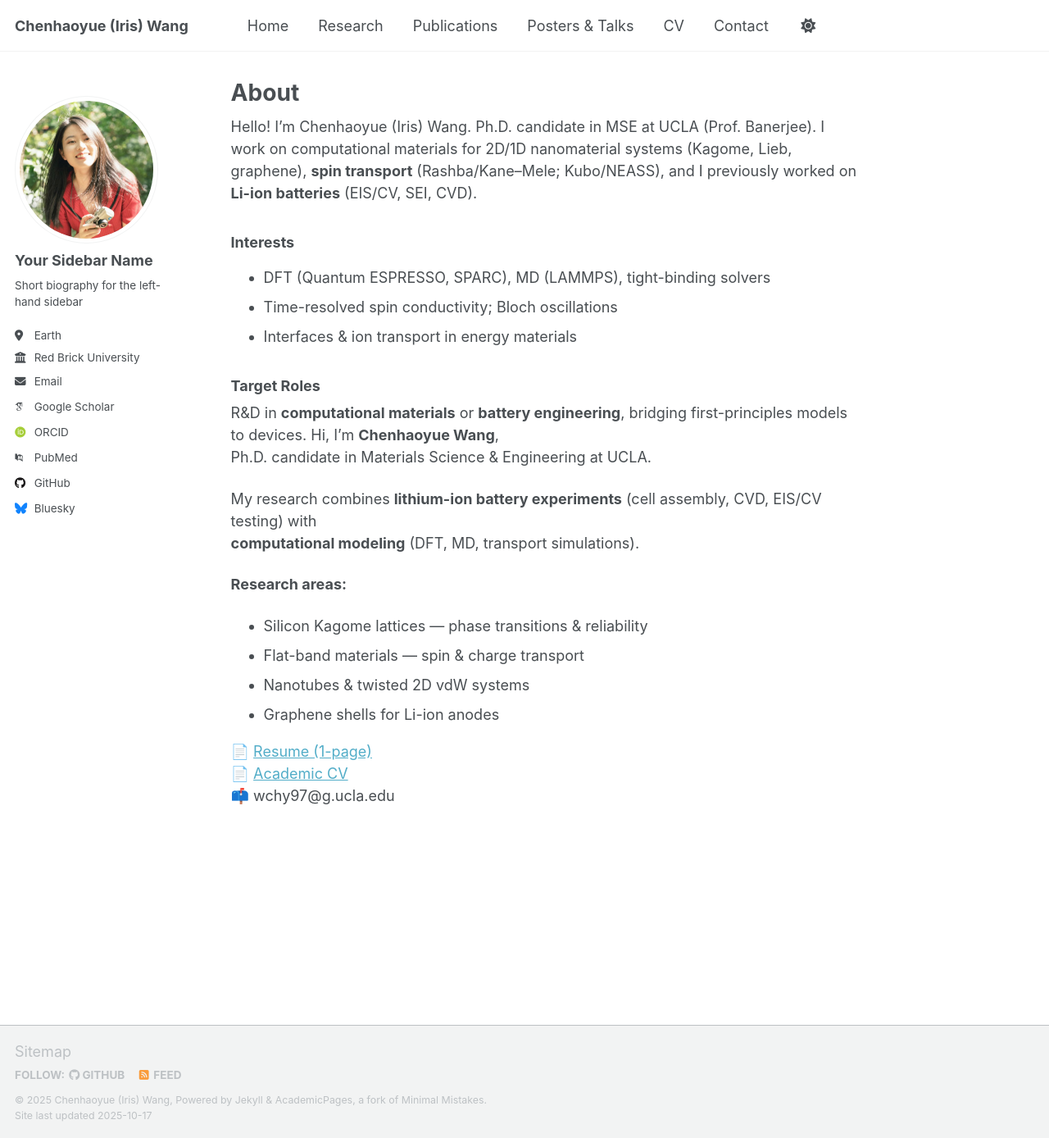
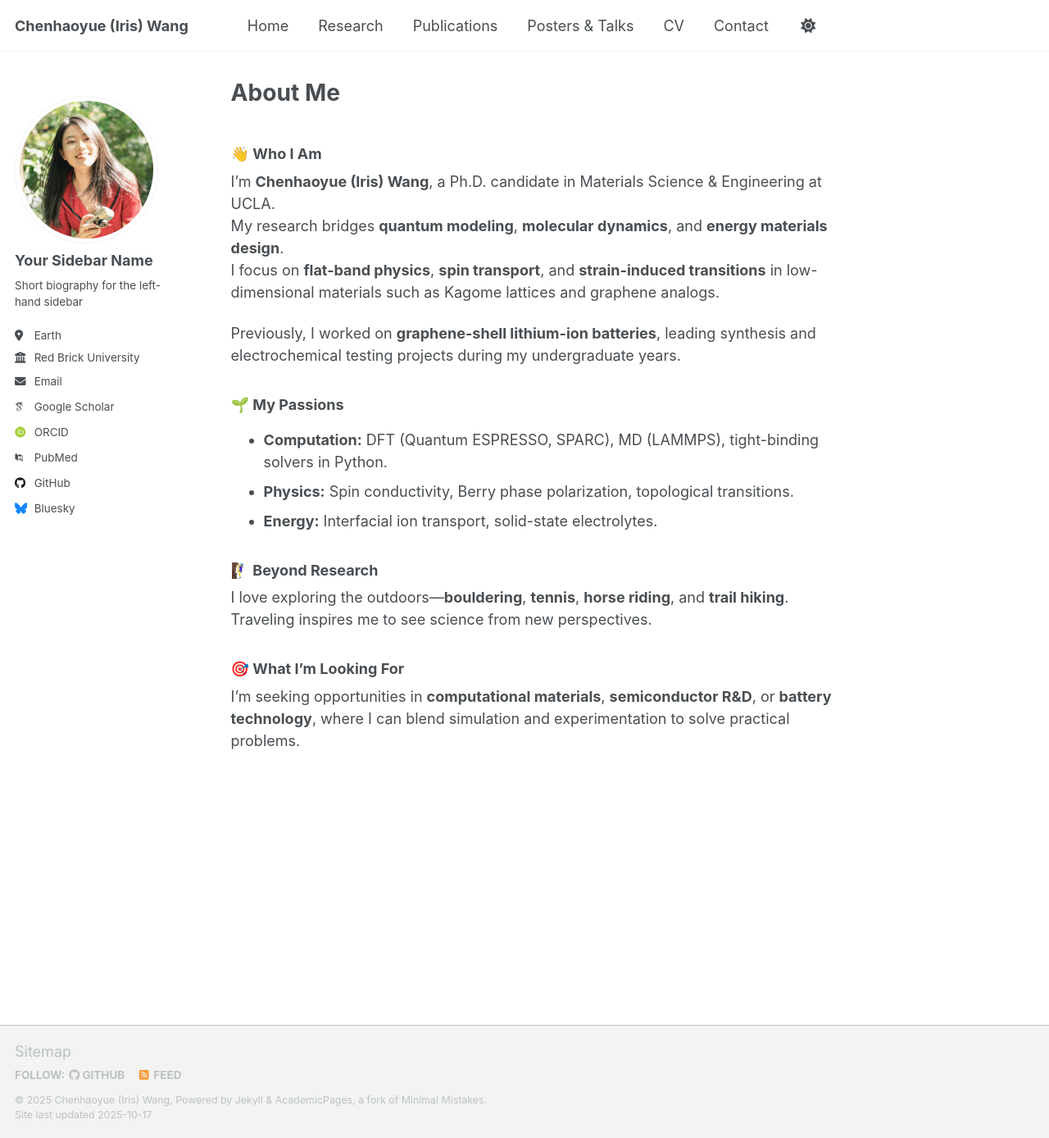
Before and after one commit to Iris-wang-233/Iris-Wang-233.github.io, a Jekyll site: the page built from _pages/about.md, in a window 1280 px wide and 1388 px high. Shown: the whole window at 82% size. Built offline with Jekyll 4.4.1, drawn with Linux system fonts in a browser that asks for light colours; some web fonts are replaced; a script that is not in the unit is left out.

Commit message:
Update about.md

```diff
--- a/_pages/about.md
+++ b/_pages/about.md
@@ -1,32 +1,26 @@
 ---
 layout: single
-title: "About"
+title: "About Me"
 permalink: /about/
 author_profile: true
+classes: wide
 ---
 
-Hello! I'm Chenhaoyue (Iris) Wang.
-Ph.D. candidate in MSE at UCLA (Prof. Banerjee). I work on computational materials for 2D/1D nanomaterial systems (Kagome, Lieb, graphene), **spin transport** (Rashba/Kane–Mele; Kubo/NEASS), and I previously worked on **Li-ion batteries** (EIS/CV, SEI, CVD).
+### 👋 Who I Am
+I'm **Chenhaoyue (Iris) Wang**, a Ph.D. candidate in Materials Science & Engineering at UCLA.
+My research bridges **quantum modeling**, **molecular dynamics**, and **energy materials design**.
+I focus on **flat-band physics**, **spin transport**, and **strain-induced transitions** in low-dimensional materials such as Kagome lattices and graphene analogs.
 
-### Interests
-- DFT (Quantum ESPRESSO, SPARC), MD (LAMMPS), tight-binding solvers
-- Time-resolved spin conductivity; Bloch oscillations
-- Interfaces & ion transport in energy materials
+Previously, I worked on **graphene-shell lithium-ion batteries**, leading synthesis and electrochemical testing projects during my undergraduate years.
 
-### Target Roles
-R&D in **computational materials** or **battery engineering**, bridging first-principles models to devices.
-Hi, I’m **Chenhaoyue Wang**,
-Ph.D. candidate in Materials Science & Engineering at UCLA.
+### 🌱 My Passions
+- **Computation:** DFT (Quantum ESPRESSO, SPARC), MD (LAMMPS), tight-binding solvers in Python.
+- **Physics:** Spin conductivity, Berry phase polarization, topological transitions.
+- **Energy:** Interfacial ion transport, solid-state electrolytes.
 
-My research combines **lithium-ion battery experiments** (cell assembly, CVD, EIS/CV testing) with
-**computational modeling** (DFT, MD, transport simulations).
+### 🧗‍♀️ Beyond Research
+I love exploring the outdoors—**bouldering**, **tennis**, **horse riding**, and **trail hiking**.
+Traveling inspires me to see science from new perspectives.
 
-**Research areas:**
-- Silicon Kagome lattices — phase transitions & reliability
-- Flat-band materials — spin & charge transport
-- Nanotubes & twisted 2D vdW systems
-- Graphene shells for Li-ion anodes
-
-📄 [Resume (1-page)](/files/Chenhaoyue_Wang_Resume.pdf)
-📄 [Academic CV](/files/Chenhaoyue_Wang_CV.pdf)
-📫 wchy97@g.ucla.edu
+### 🎯 What I’m Looking For
+I’m seeking opportunities in **computational materials**, **semiconductor R&D**, or **battery technology**, where I can blend simulation and experimentation to solve practical problems.
```
